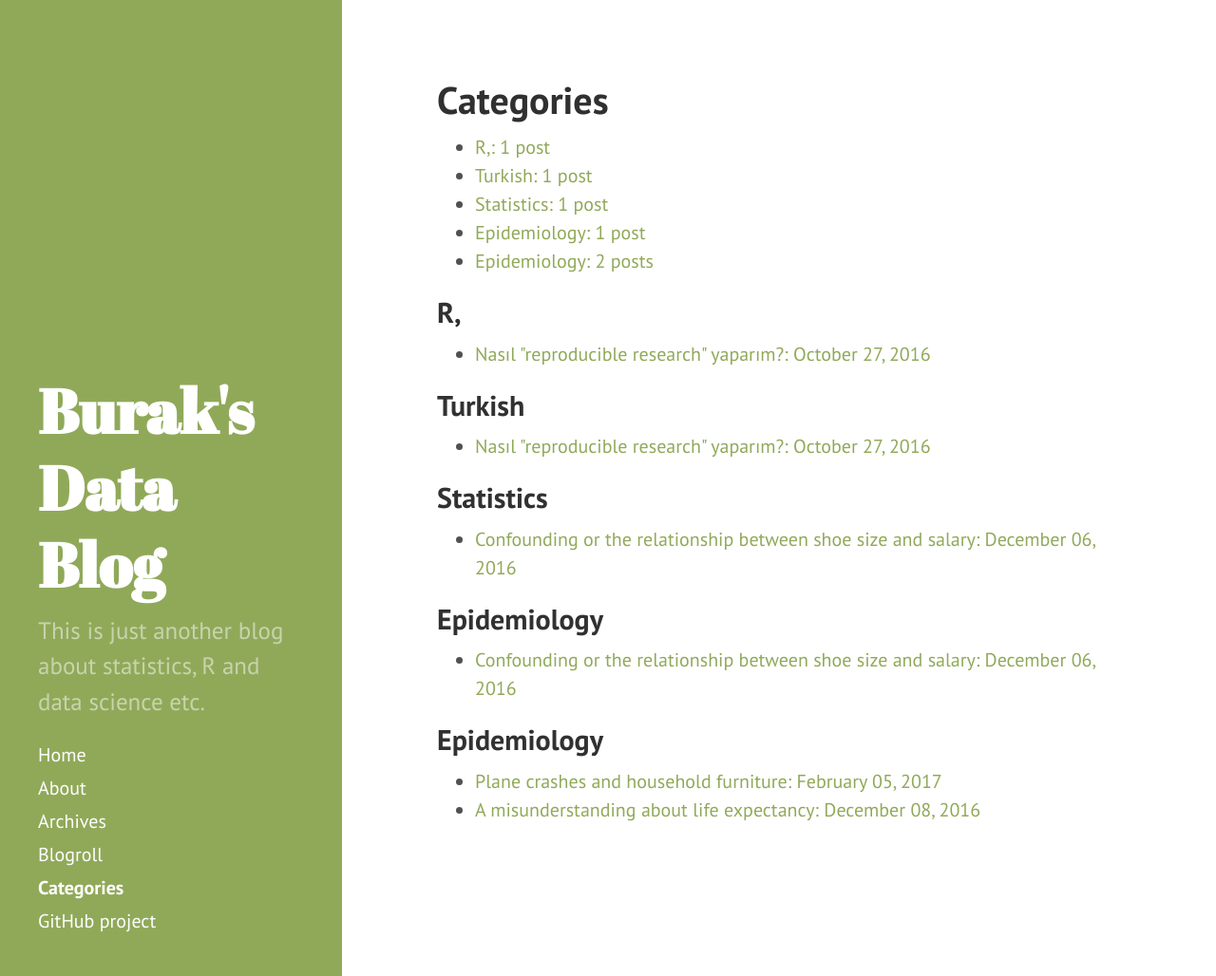
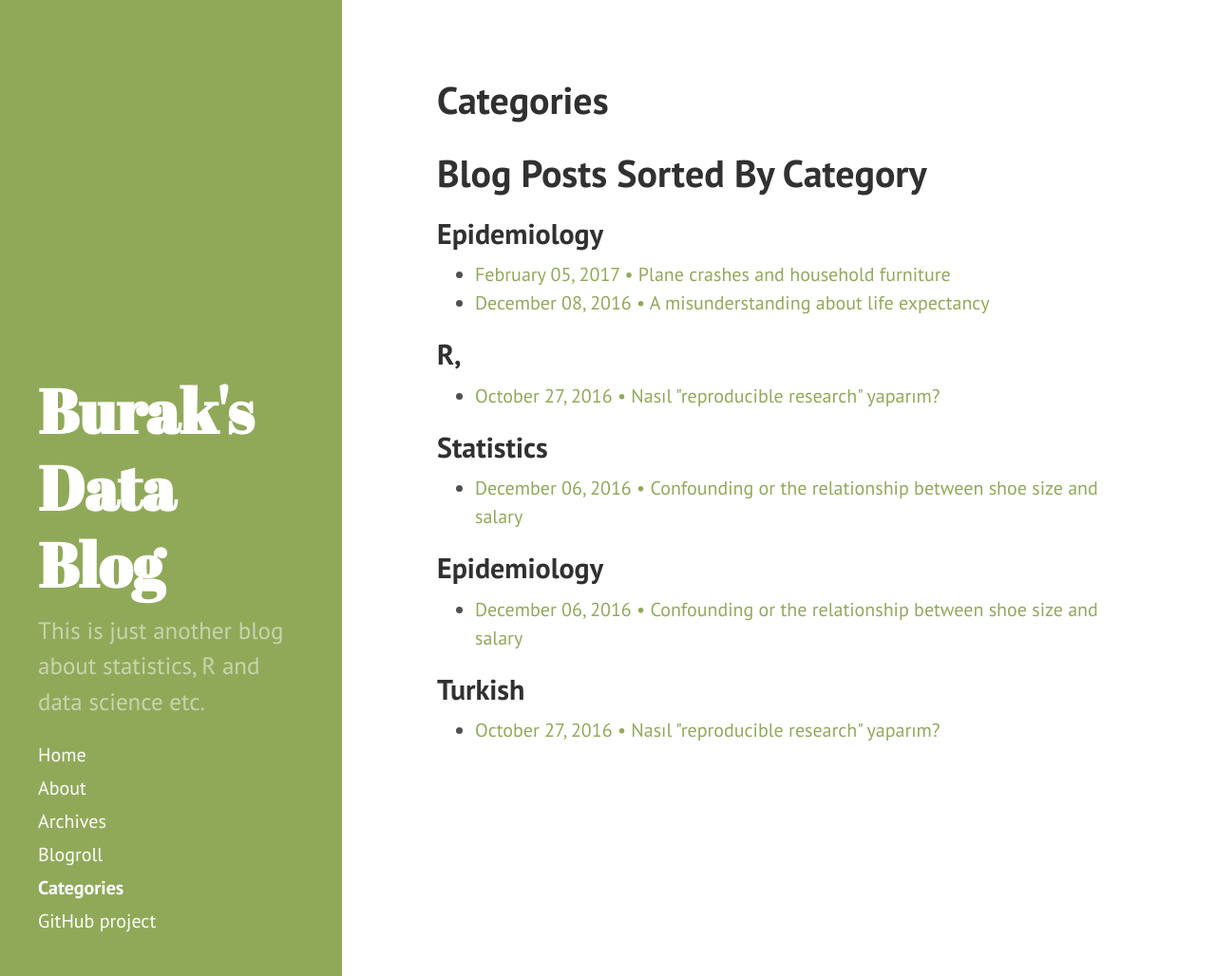
Before and after one commit to gunhanb/blog, a Jekyll site: the page built from categories.md, in a window 1280 px wide and 1028 px high. Shown: the whole window at 95% size. Built offline with Jekyll 4.4.1, drawn with Linux system fonts in a browser that asks for light colours; comment, search, counter and statistics services are not loaded.

Commit message:
Categories improved

```diff
--- a/categories.md
+++ b/categories.md
@@ -5,37 +5,20 @@ title: Categories
 
 <!-- thanks to Houssain Mohd Faysel, https://stackoverflow.com/questions/20945944/jekyll-liquid-output-category-list-with-post-count/21080786#21080786 .  Adapted slightly.-->
 
-<ul class="tag-box inline">
-{% assign tags_list = site.categories %}
-  {% if tags_list.first[0] == null %}
-    {% for tag in tags_list %}
-      <li><a href="#{{ tag }}">{{ tag | capitalize }} <span>{{ site.tags[tag].size }}</span></a></li>
-    {% endfor %}
-  {% else %}
-    {% for tag in tags_list %}
-    {% assign post_number = tag[1].size %}
-      <li><a href="#{{ tag[0] }}">{{ tag[0] | capitalize }}: <span>{{ post_number }} </span><span>
-      {% if post_number > 1 %}
-        {{ 'posts' }}
-      {% else %}
-        {{ 'post' }}
-      {% endif %}
-      </span></a></li>
-    {% endfor %}
-  {% endif %}
-  {% assign tags_list = nil %}
-
-
-</ul>
-{% for tag in site.categories %}
-  <h2 id="{{ tag[0] }}">{{ tag[0] | capitalize }}</h2>
+<h1 class='tag'>Blog Posts Sorted By Category</h1>
+{% assign sorted_categories = site.categories | sort {|left, right| left[0] <=> right[0]} %}
+{% for tag in sorted_categories %}
+  <h2 class='tag' id="{{ tag[0] }}">{{ tag[0] | capitalize }}</h2>
   <ul class="post-list">
     {% assign pages_list = tag[1] %}
     {% for post in pages_list %}
       {% if post.title != null %}
       {% if group == null or group == post.group %}
-      <li><a href="{{ site.baseurl }}{{ post.url }}" class = "post-title">
-            {{ post.title }}<span class="entry-date"><time datetime="{{ post.date | date_to_xmlschema }}" itemprop="datePublished">:  {{ post.date | date: "%B %d, %Y" }}</time></span></a></li>
+      <li><a href="{{ site.url }}{{ post.url }}">
+          <span class="entry-date"><time datetime="{{ post.date | date_to_xmlschema }}" itemprop="datePublished">{{ post.date | date: "%B %d, %Y" }}</time></span>
+          &bull;
+          {{ post.title }}
+        </a></li>
       {% endif %}
       {% endif %}
     {% endfor %}
```
